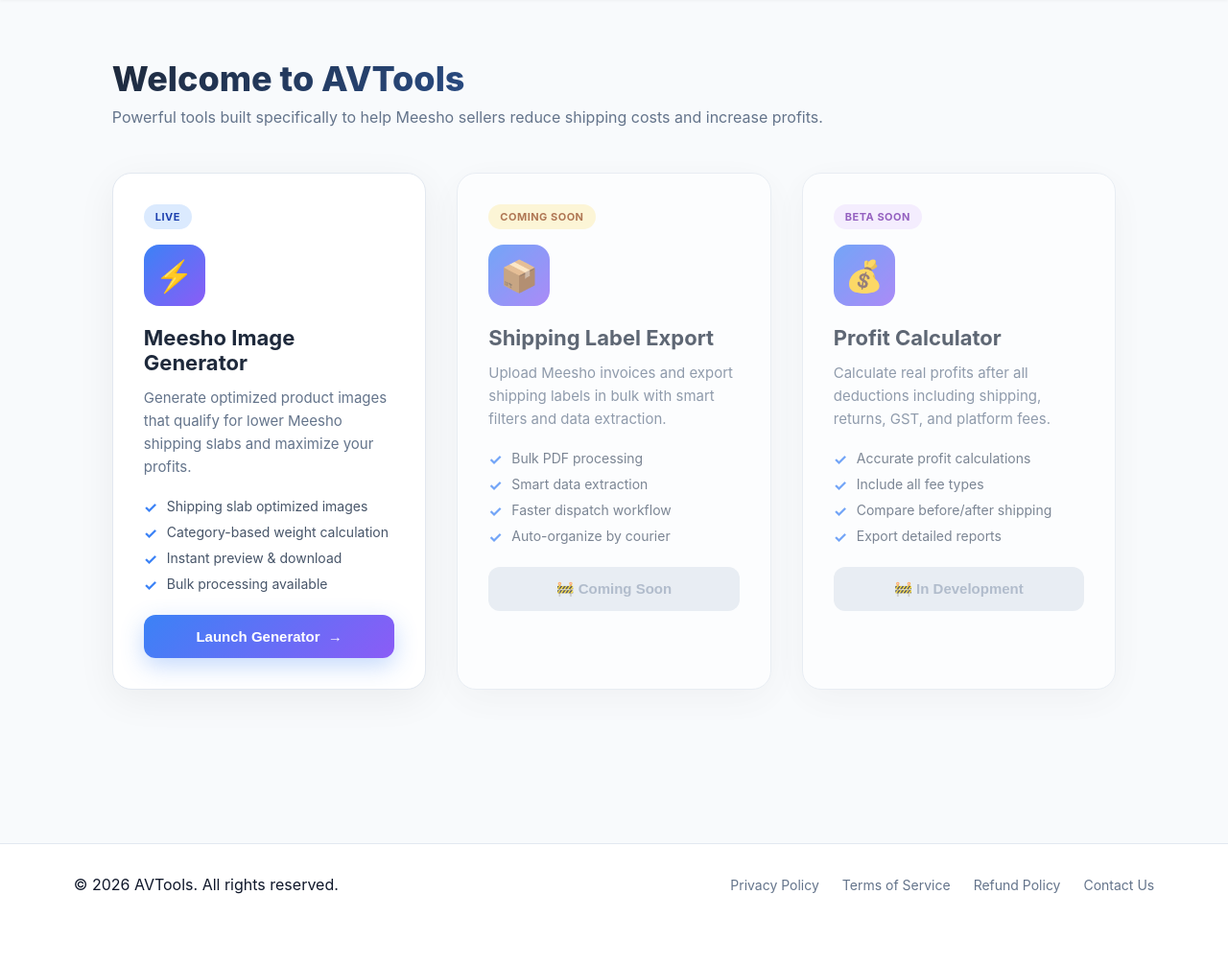
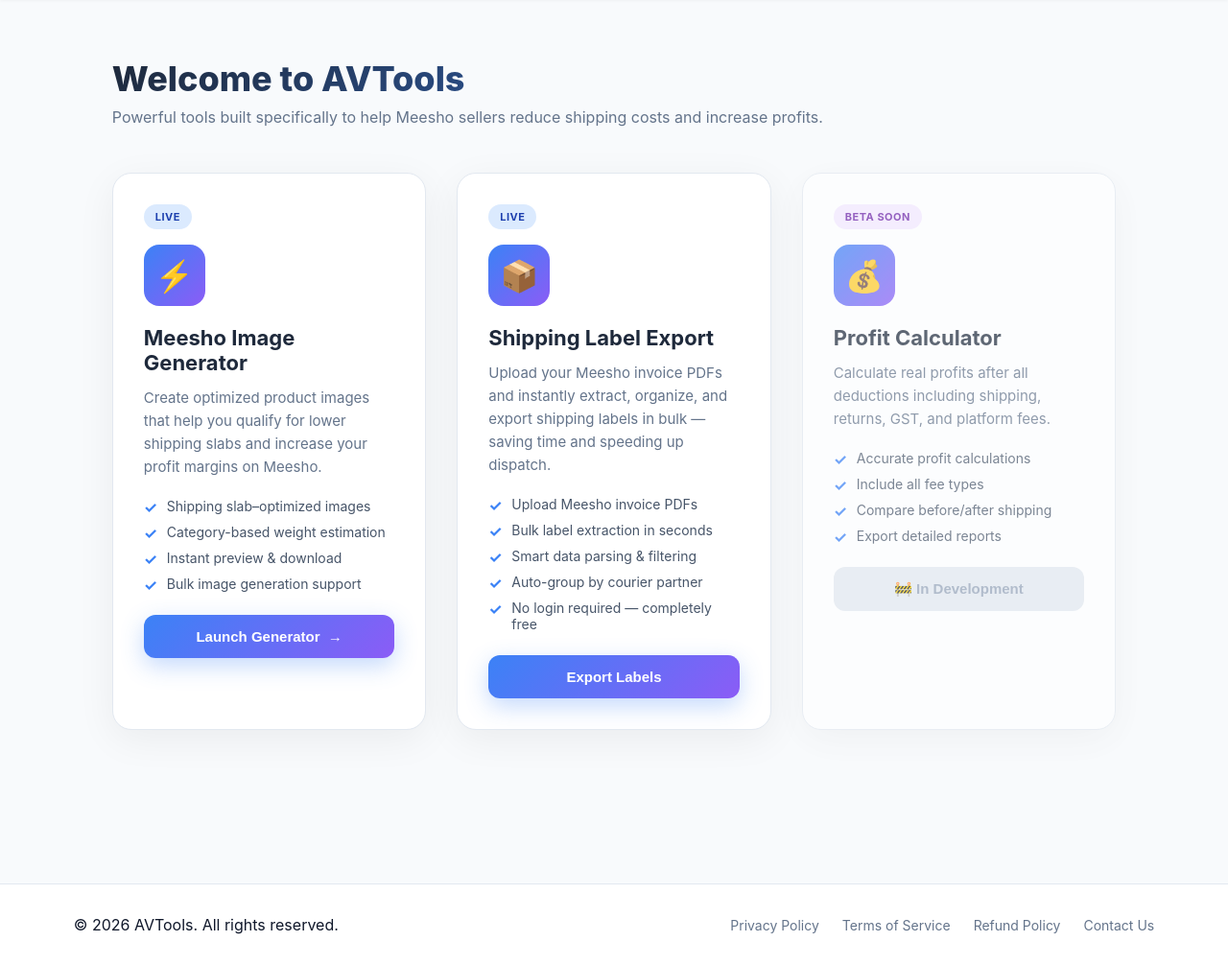
Before and after one commit to virajajani/avtools, a Django app: page /dashboard/ in a window 1280 px wide. Shown: the part 73-1079 px from the top of the page at 96% size. Before the commit the page ends 1005 px from the top, so only its background shows below. Run offline with Django 5.2, Linux system fonts and the light colour scheme; the visitor is signed in with stand-in values (Sample User, id 1); data comes from the database, SQL or seed files in the repository; some libraries are stand-ins or nearby versions.

Commit message:
Home page correction

```diff
--- a/generator/templates/home.html
+++ b/generator/templates/home.html
@@ -421,15 +421,20 @@
       <!-- IMAGE GENERATOR -->
       <div class="tool-card">
         <span class="badge badge-new">Live</span>
+
         <div class="tool-icon">⚡</div>
+
         <h3>Meesho Image Generator</h3>
-        <p>Generate optimized product images that qualify for lower Meesho shipping slabs and maximize your profits.</p>
+
+        <p>
+          Create optimized product images that help you qualify for lower shipping slabs and increase your profit margins on Meesho.
+        </p>
 
         <ul class="feature-list">
-          <li>Shipping slab optimized images</li>
-          <li>Category-based weight calculation</li>
+          <li>Shipping slab–optimized images</li>
+          <li>Category-based weight estimation</li>
           <li>Instant preview & download</li>
-          <li>Bulk processing available</li>
+          <li>Bulk image generation support</li>
         </ul>
 
         <button class="btn btn-primary" onclick="location.href='/meesho-image-generator'">
@@ -439,21 +444,27 @@
       </div>
 
     <!-- LABEL EXPORT -->
-    <div class="tool-card disabled">
-      <span class="badge badge-soon">Coming Soon</span>
+      <div class="tool-card">
+        <span class="badge badge-new">Live</span>
+
         <div class="tool-icon">📦</div>
+
         <h3>Shipping Label Export</h3>
-      <p>Upload Meesho invoices and export shipping labels in bulk with smart filters and data extraction.</p>
+
+        <p>
+          Upload your Meesho invoice PDFs and instantly extract, organize, and export shipping labels in bulk — saving time and speeding up dispatch.
+        </p>
 
         <ul class="feature-list">
-        <li>Bulk PDF processing</li>
-        <li>Smart data extraction</li>
-        <li>Faster dispatch workflow</li>
-        <li>Auto-organize by courier</li>
+          <li>Upload Meesho invoice PDFs</li>
+          <li>Bulk label extraction in seconds</li>
+          <li>Smart data parsing & filtering</li>
+          <li>Auto-group by courier partner</li>
+          <li>No login required — completely free</li>
         </ul>
 
-      <button class="btn btn-disabled" disabled>
-        <span>🚧 Coming Soon</span>
+        <button class="btn btn-primary">
+          <span>Export Labels</span>
         </button>
       </div>
 
```
Also changed, not shown: generator/templates/meesho_image_generator.html (+23 -3 lines). Lines whose indentation alone changed are shown as unchanged.
